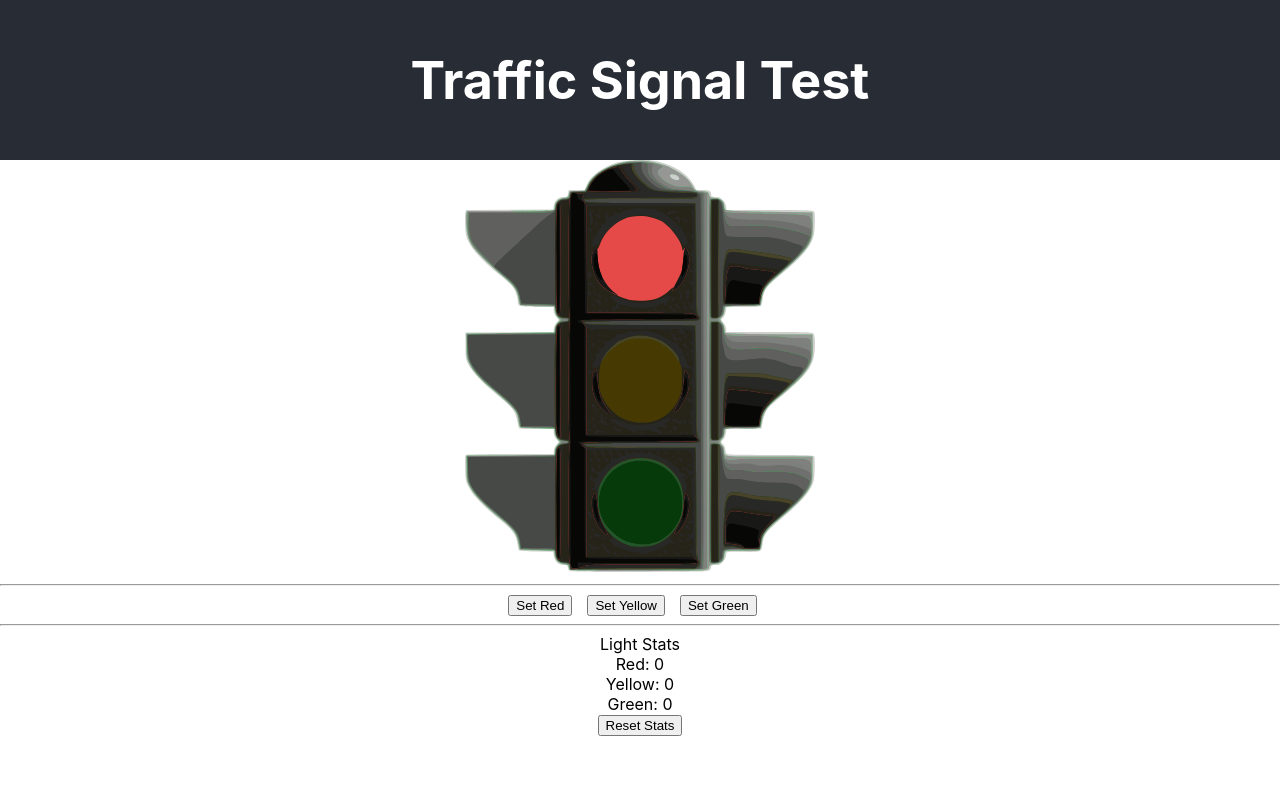
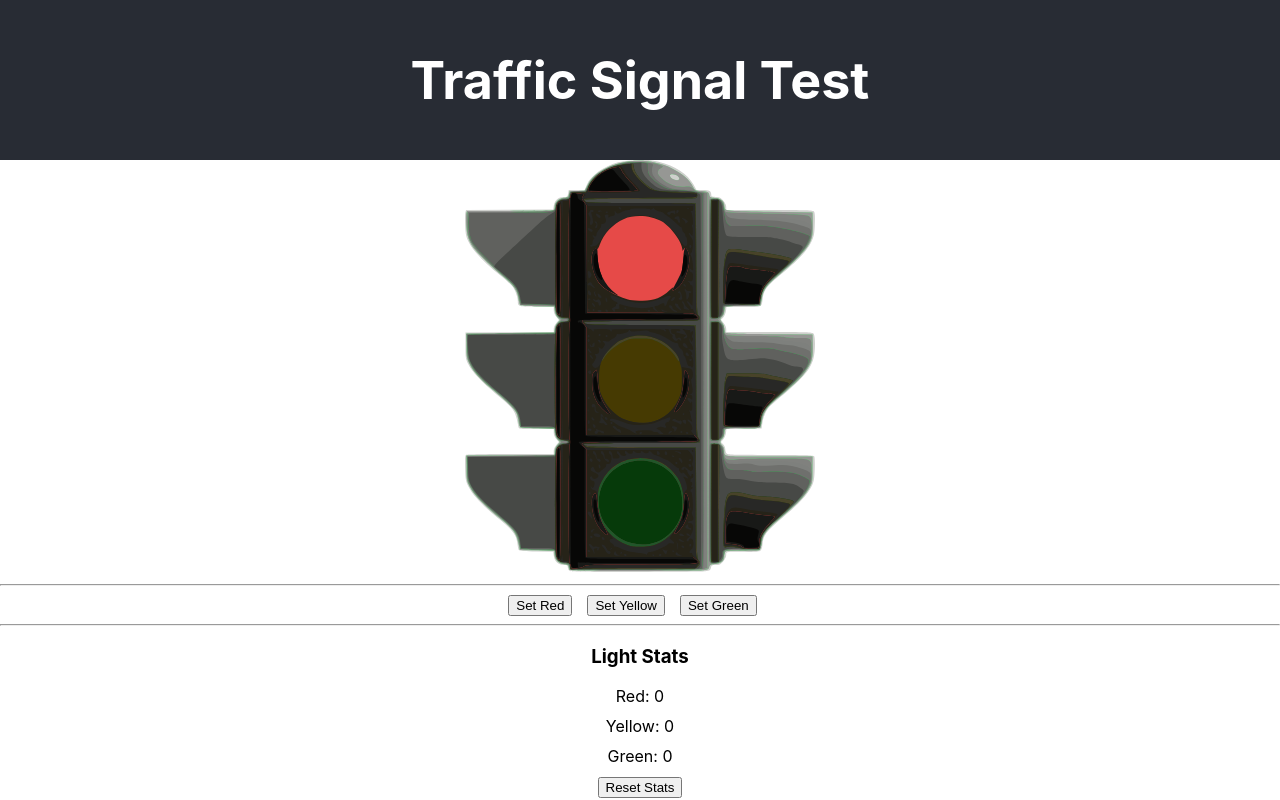
Before and after one commit to jschuman/traffic-signal, a React (Create React App) app: page / in a window 1280 px wide. Built offline with nearby package versions, Linux system fonts and the light colour scheme.

Commit message:
improve appearance

```diff
--- a/src/App.css
+++ b/src/App.css
@@ -44,3 +44,7 @@ img.light {
 button.action {
   margin-right: 15px;
 }
+
+div.stat {
+  margin-bottom: 10px;
+}
--- a/src/components/TrafficSignal.js
+++ b/src/components/TrafficSignal.js
@@ -51,19 +51,17 @@ const TrafficSignal = () => {
       <button class='action' onClick={() => forceLight("Red")}>Set Green</button>
       <hr />
       <div>
-        <span>Light Stats</span>
+        <h3>Light Stats</h3>
       </div>
-      <div>
+      <div class='stat'>
         <span>Red: </span><span>{lightStats["Red"]}</span>
       </div>
-      <div>
+      <div class='stat'>
         <span>Yellow: </span><span>{lightStats["Yellow"]}</span>
       </div>
-      <nobr />
-      <div>
+      <div class='stat'>
         <span>Green: </span><span>{lightStats["Green"]}</span>
       </div>
-      <nobr />
       <div>
         <button onClick={() => resetStats()}>Reset Stats</button>
       </div>
```
